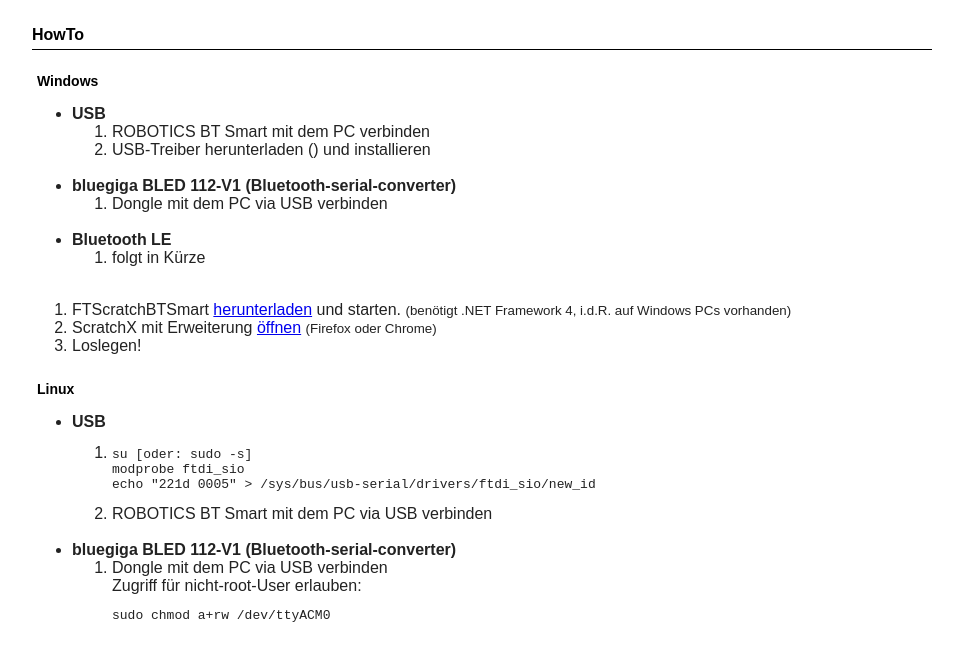
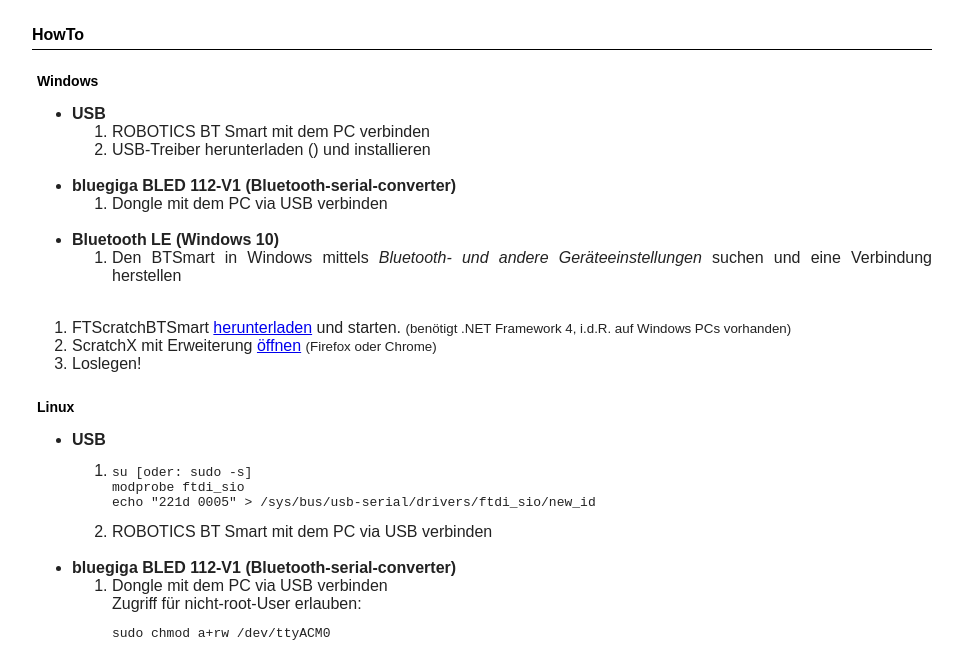
Before and after one commit to FTScratch/BTSmart, a plain HTML site: page www/de/index.html in a window 1280 px wide. Shown: the part 273-930 px from the top of the page, without its empty margins (158-1121 px from the left). Drawn offline with Linux system fonts and the light colour scheme.

Commit message:
added short desc how to pair BTSmart

```diff
--- a/www/de/index.html
+++ b/www/de/index.html
@@ -50,9 +50,9 @@
 					</li>
 					<br/>
 
-					<li><b>Bluetooth LE</b>
+					<li><b>Bluetooth LE (Windows 10)</b>
 						<ol>
-							<li>folgt in Kürze</li>
+							<li>Den BTSmart in Windows mittels <i>Bluetooth- und andere Geräteeinstellungen</i> suchen und eine Verbindung herstellen</li>
 						</ol>
 					</li>
 					<br/>
```
Also changed, not shown: www/en/index.html (+2 -2 lines).
